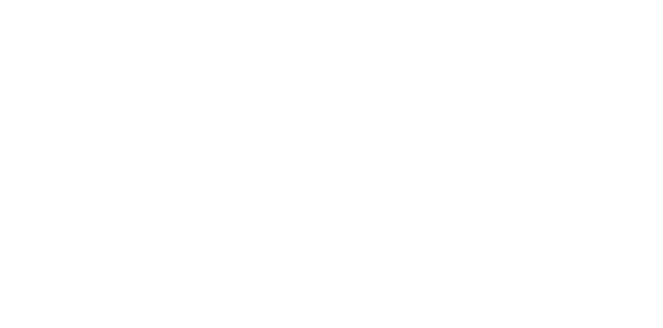
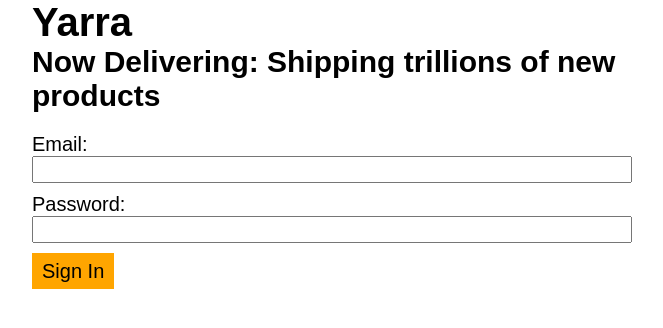
Before and after one commit to Coder-Academy-Patterns/yarra, a React (Create React App) app in the folder web/: page / in a window 1280 px wide. Shown: the top 328 px of the page, without its empty margins (308-971 px from the left). Built offline with nearby package versions, Linux system fonts and the light colour scheme.

Commit message:
Add sign in form component

```diff
--- a/web/src/App.css
+++ b/web/src/App.css
@@ -1,3 +1,4 @@
 .App {
-  text-align: center;
+  max-width: 30rem;
+  margin: auto;
 }
--- a/web/src/App.js
+++ b/web/src/App.js
@@ -1,11 +1,14 @@
 import React, { Component } from 'react';
 import './App.css';
+import SignInForm from './components/SignInForm'
 
 class App extends Component {
   render() {
     return (
       <div className="App">
-
+        <h1>Yarra</h1>
+        <h2 className='mb-3'>Now Delivering: Shipping trillions of new products</h2>
+        <SignInForm />
       </div>
     );
   }
--- /dev/null
+++ b/web/src/components/SignInForm.js
@@ -0,0 +1,33 @@
+import React from 'react'
+
+function SignInForm({
+
+}) {
+  return (
+    <form>
+      <label
+        className='mb-2'
+      >
+        {'Email: '}
+        <input
+          type='email'
+          name='email'
+        />
+      </label>
+      <label
+        className='mb-2'
+      >
+        {'Password: '}
+        <input
+          type='password'
+          name='password'
+        />
+      </label>
+      <button>
+        Sign In
+      </button>
+    </form>
+  )
+}
+
+export default SignInForm
--- a/web/src/index.css
+++ b/web/src/index.css
@@ -1,5 +1,40 @@
+* {
+  margin: 0;
+  padding: 0;
+  box-sizing: border-box;
+  font-size: 1rem;
+}
+
+html {
+  font-size: 125%; /* 20px */
+}
+
 body {
   margin: 0;
   padding: 0;
   font-family: sans-serif;
 }
+
+h1 {
+  font-size: 2rem;
+}
+h2 {
+  font-size: 1.5rem;
+}
+
+label {
+  display: block;
+}
+input {
+  display: block;
+  width: 100%;
+}
+button {
+  padding: 0.333rem 0.5rem;
+  background-color: orange;
+  border: none;
+}
+
+.mb-1 { margin-bottom: 0.25rem }
+.mb-2 { margin-bottom: 0.5rem }
+.mb-3 { margin-bottom: 1rem }
```
